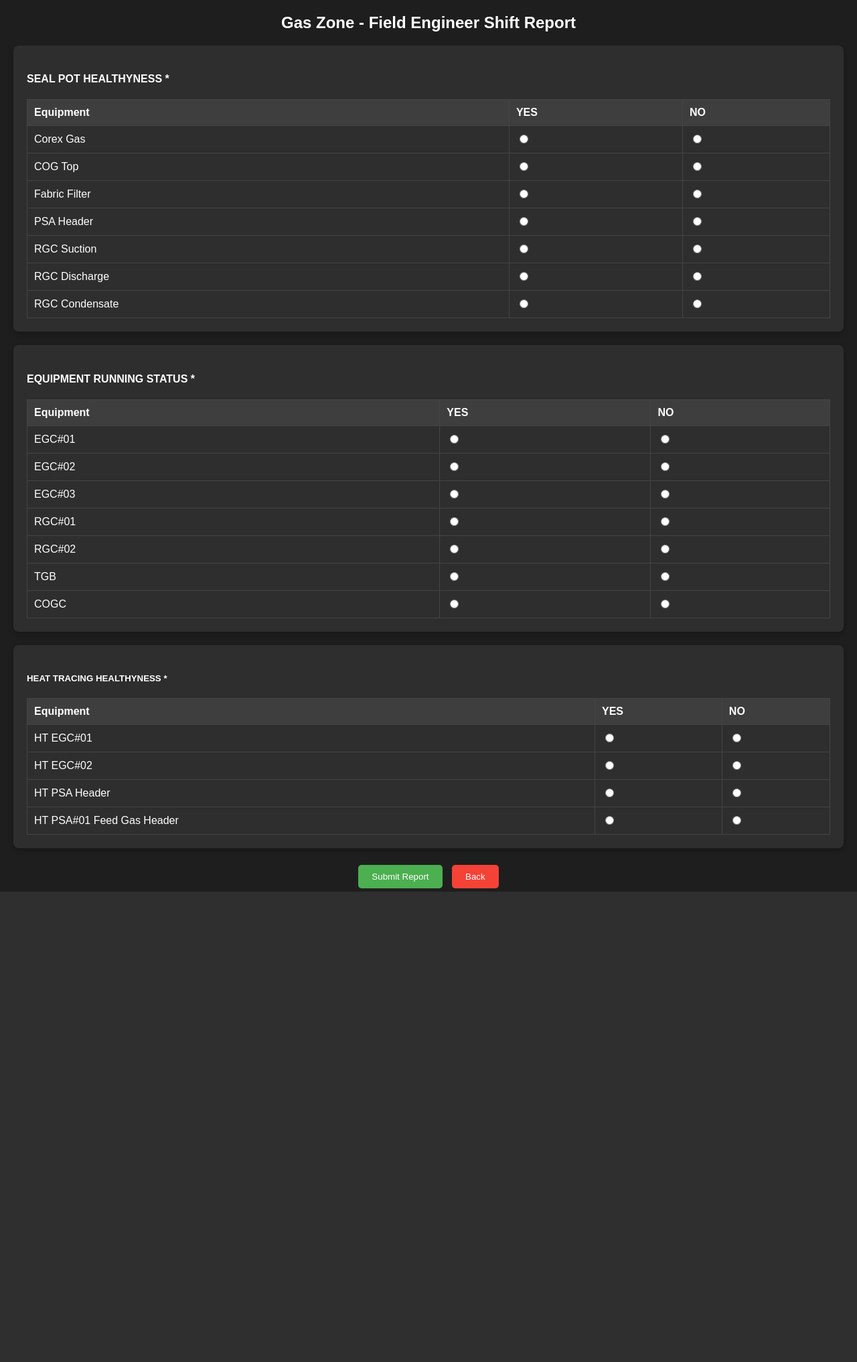
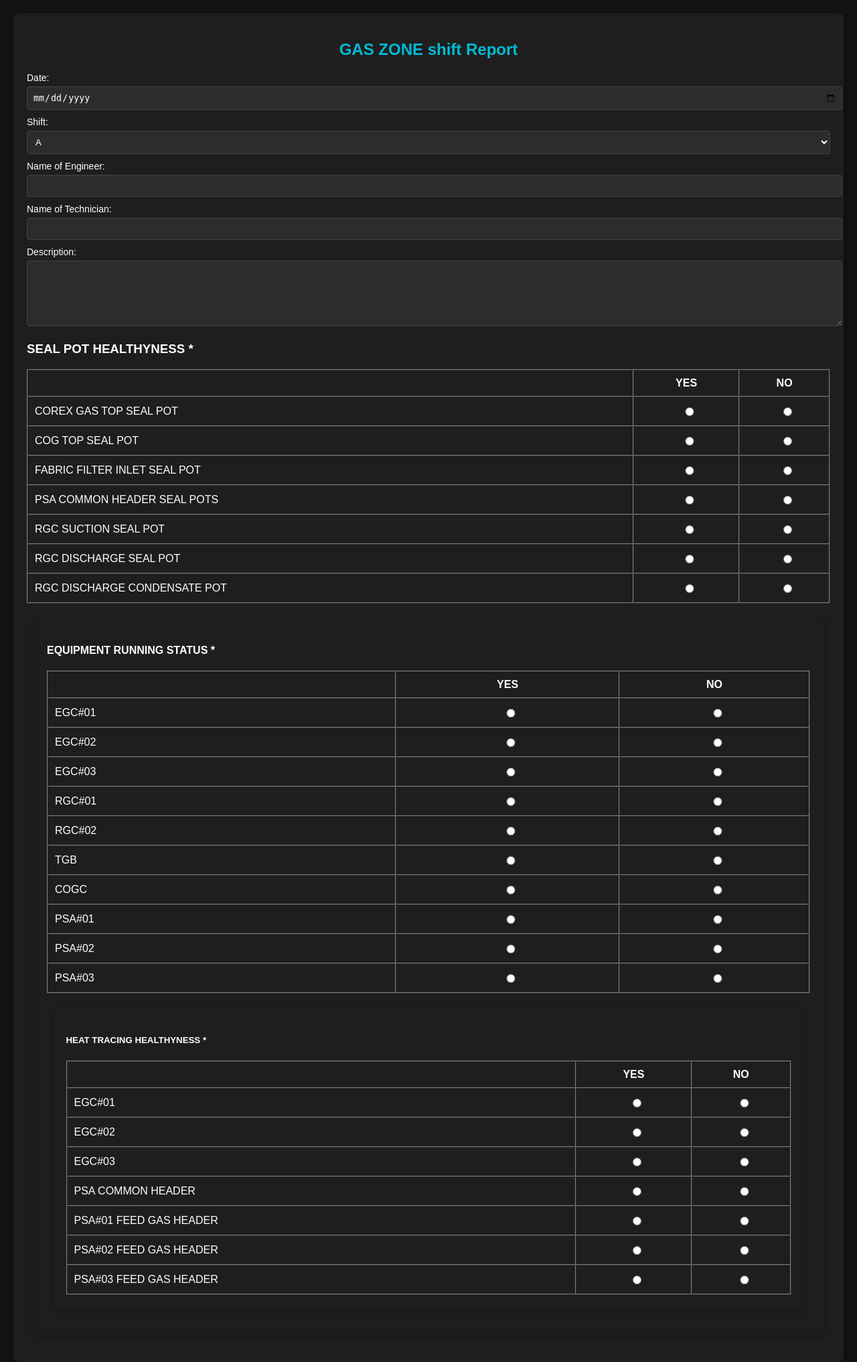
Before and after one commit to piyush1509-collab/FIELD-ENGINEER-SHIFT-REPORT-, a Flask app: page /gas-zone.html in a window 1280 px wide. Shown: the whole page at 67% size. Before the commit the page ends 1331 px from the top, so only its background shows below. Run offline with Flask 3, Linux system fonts and the light colour scheme.

Commit message:
Update gas-zone.html

```diff
--- a/templates/gas-zone.html
+++ b/templates/gas-zone.html
@@ -1,72 +1,33 @@
 <!DOCTYPE html>
-<html>
+<html lang="en">
 <head>
+    <link rel="stylesheet" href="https://cdnjs.cloudflare.com/ajax/libs/font-awesome/6.5.1/css/all.min.css">
     <meta charset="UTF-8">
-    <title>Gas Zone - Field Engineer Shift Report</title>
+    <meta name="viewport" content="width=device-width, initial-scale=1.0">
+    <title>GAS ZONE Shift Report</title>
     <style>
        body {
     font-family: Arial, sans-serif;
-            background-color: #1e1e1e;
-            color: #fff;
+    background-color: #121212;
+    color: #ffffff;
     margin: 0;
     padding: 0;
-        }
-
-        .container {
-            background-color: #2e2e2e;
-            padding: 20px;
-            border-radius: 8px;
-            box-shadow: 0 4px 8px rgba(0, 0, 0, 0.2);
-            width: 95%;
-            max-width: 1200px;
-            margin: 20px auto;
-            overflow-x: auto;
-        }
-
-        table {
-            width: 100%;
-            border-collapse: collapse;
-            margin-top: 20px;
-        }
-
-        th, td {
-            padding: 10px;
-            text-align: left;
-            border: 1px solid #444;
-        }
-
-        th {
-            background-color: #3e3e3e;
-        }
-
-        .button-container {
-            text-align: center;
-            margin-top: 20px;
-        }
-
-        .submit-btn, .back-btn {
-            background-color: #4CAF50;
-            color: white;
-            padding: 10px 20px;
-            border: none;
-            border-radius: 5px;
-            cursor: pointer;
-            margin: 5px;
-        }
-
-        .back-btn {
-            background-color: #f44336;
+    display: flex;
+    justify-content: center;
+    align-items: flex-start; /* ✅ Fix: Align content at the top */
+    height: 100vh;
+    overflow-y: auto; /* ✅ Enable scroll for the form */
 }
 
         @media screen and (max-width: 768px) {
     table {
         display: block;
         width: 100%;
-                overflow-x: auto;
+        overflow-x: auto; /* ✅ Allow horizontal scroll */
     }
 
     th, td {
-                white-space: nowrap;
+        white-space: nowrap; /* ✅ Prevent text wrapping */
     }
 
     .container {
@@ -74,70 +35,153 @@
         padding: 10px;
     }
 }
+
+
+      .container {
+    background-color: #1e1e1e;
+    padding: 20px;
+    border-radius: 8px;
+    box-shadow: 0 4px 8px rgba(0, 0, 0, 0.2);
+    width: 95%; /* ✅ Use wider width for larger content */
+    max-width: 1200px; /* ✅ Cap the width to prevent overflow */
+    margin: 20px auto;
+    overflow-x: auto; /* ✅ Enable horizontal scroll if needed */
+    overflow-y: auto;
+}
+
+        h2 {
+            text-align: center;
+            margin-bottom: 20px;
+            color: #00bcd4;
+        }
+        label {
+            display: block;
+            margin-top: 10px;
+            font-size: 14px;
+        }
+        input, select, textarea {
+            width: 100%;
+            padding: 8px;
+            margin-top: 5px;
+            background-color: #2c2c2c;
+            border: 1px solid #444;
+            color: white;
+            border-radius: 4px;
+            outline: none;
+        }
+        textarea {
+            height: 80px;
+        }
+        .button-container {
+            display: flex;
+            justify-content: space-between;
+            margin-top: 20px;
+        }
+        button {
+            padding: 10px;
+            width: 48%;
+            border: none;
+            border-radius: 4px;
+            cursor: pointer;
+            font-size: 14px;
+        }
+        .submit-btn {
+            background-color: #00bcd4;
+            color: white;
+        }
+        .back-btn {
+            background-color: #444;
+            color: white;
+        }
+        button:hover {
+            opacity: 0.8;
+        }
+        .top-section {
+            display: flex;
+            justify-content: space-between;
+        }
     </style>
 </head>
 <body>
 
-    <h2 style="text-align: center;">Gas Zone - Field Engineer Shift Report</h2>
+<div class="container">
+    <h2>GAS ZONE shift Report</h2>
 
-    <form action="/gas-zone" method="POST">
+    <form id="shiftReportForm">
+    <label>Date:</label>
+    <input type="date" name="date" required>
 
-        <!-- Seal Pot Healthyness Section -->
-        <div class="container">
-            <h4>SEAL POT HEALTHYNESS *</h4>
+    <label>Shift:</label>
+    <select name="shift">
+        <option value="A">A</option>
+        <option value="B">B</option>
+        <option value="C">C</option>
+    </select>
+
+    <label>Name of Engineer:</label>
+    <input type="text" name="engineer" required>
+
+    <label>Name of Technician:</label>
+    <input type="text" name="technician" required>
+
+    <label>Description:</label>
+    <textarea name="description" rows="4" required></textarea>
+
+        <h3>SEAL POT HEALTHYNESS *</h3>
 <table border="1" width="100%" cellpadding="10" cellspacing="0">
     <tr>
-                    <th>Equipment</th>
+        <th></th>
         <th>YES</th>
         <th>NO</th>
     </tr>
+    <!-- List of Seal Pots -->
     <tr>
-                    <td>Corex Gas</td>
+        <td>COREX GAS TOP SEAL POT</td>
         <td><input type="radio" name="corex_gas" value="YES" required></td>
         <td><input type="radio" name="corex_gas" value="NO" required></td>
     </tr>
     <tr>
-                    <td>COG Top</td>
+        <td>COG TOP SEAL POT</td>
         <td><input type="radio" name="cog_top" value="YES" required></td>
         <td><input type="radio" name="cog_top" value="NO" required></td>
     </tr>
     <tr>
-                    <td>Fabric Filter</td>
+        <td>FABRIC FILTER INLET SEAL POT</td>
         <td><input type="radio" name="fabric_filter" value="YES" required></td>
         <td><input type="radio" name="fabric_filter" value="NO" required></td>
     </tr>
     <tr>
-                    <td>PSA Header</td>
+        <td>PSA COMMON HEADER SEAL POTS</td>
         <td><input type="radio" name="psa_header" value="YES" required></td>
         <td><input type="radio" name="psa_header" value="NO" required></td>
     </tr>
     <tr>
-                    <td>RGC Suction</td>
+        <td>RGC SUCTION SEAL POT</td>
         <td><input type="radio" name="rgc_suction" value="YES" required></td>
         <td><input type="radio" name="rgc_suction" value="NO" required></td>
     </tr>
     <tr>
-                    <td>RGC Discharge</td>
+        <td>RGC DISCHARGE SEAL POT</td>
         <td><input type="radio" name="rgc_discharge" value="YES" required></td>
         <td><input type="radio" name="rgc_discharge" value="NO" required></td>
     </tr>
     <tr>
-                    <td>RGC Condensate</td>
+        <td>RGC DISCHARGE CONDENSATE POT</td>
         <td><input type="radio" name="rgc_condensate" value="YES" required></td>
         <td><input type="radio" name="rgc_condensate" value="NO" required></td>
     </tr>
 </table>
-        </div>
 
-        <!-- Equipment Running Status Section -->
+    <!-- Corrected placement for EQUIPMENT RUNNING STATUS and HEAT TRACING HEALTHYNESS -->
 <div class="container">
     <h4>EQUIPMENT RUNNING STATUS *</h4>
     <table border="1" width="100%" cellpadding="10" cellspacing="0">
     <tr>
-                    <th>Equipment</th>
+        <th></th>
         <th>YES</th>
         <th>NO</th>
     </tr>
+    <!-- List of Equipment Status -->
     <tr>
         <td>EGC#01</td>
         <td><input type="radio" name="egc_01" value="YES" required></td>
@@ -173,47 +217,152 @@
         <td><input type="radio" name="cogc" value="YES" required></td>
         <td><input type="radio" name="cogc" value="NO" required></td>
     </tr>
+    <tr>
+        <td>PSA#01</td>
+        <td><input type="radio" name="psa_01" value="YES" required></td>
+        <td><input type="radio" name="psa_01" value="NO" required></td>
+    </tr>
+    <tr>
+        <td>PSA#02</td>
+        <td><input type="radio" name="psa_02" value="YES" required></td>
+        <td><input type="radio" name="psa_02" value="NO" required></td>
+    </tr>
+    <tr>
+        <td>PSA#03</td>
+        <td><input type="radio" name="psa_03" value="YES" required></td>
+        <td><input type="radio" name="psa_03" value="NO" required></td>
+    </tr>
 </table>
-        </div>
 
-        <!-- Heat Tracing Healthyness Section -->
 <div class="container">
     <h5>HEAT TRACING HEALTHYNESS *</h5>
     <table border="1" width="100%" cellpadding="10" cellspacing="0">
     <tr>
-                    <th>Equipment</th>
+        <th></th>
         <th>YES</th>
         <th>NO</th>
     </tr>
+    <!-- List of Heat Tracing Healthyness -->
     <tr>
-                    <td>HT EGC#01</td>
+        <td>EGC#01</td>
         <td><input type="radio" name="ht_egc_01" value="YES" required></td>
         <td><input type="radio" name="ht_egc_01" value="NO" required></td>
     </tr>
     <tr>
-                    <td>HT EGC#02</td>
+        <td>EGC#02</td>
         <td><input type="radio" name="ht_egc_02" value="YES" required></td>
         <td><input type="radio" name="ht_egc_02" value="NO" required></td>
     </tr>
     <tr>
-                    <td>HT PSA Header</td>
+        <td>EGC#03</td>
+        <td><input type="radio" name="ht_egc_03" value="YES" required></td>
+        <td><input type="radio" name="ht_egc_03" value="NO" required></td>
+    </tr>
+    <tr>
+        <td>PSA COMMON HEADER</td>
         <td><input type="radio" name="ht_psa_header" value="YES" required></td>
         <td><input type="radio" name="ht_psa_header" value="NO" required></td>
     </tr>
     <tr>
-                    <td>HT PSA#01 Feed Gas Header</td>
+        <td>PSA#01 FEED GAS HEADER</td>
         <td><input type="radio" name="ht_psa_01" value="YES" required></td>
         <td><input type="radio" name="ht_psa_01" value="NO" required></td>
     </tr>
+    <tr>
+        <td>PSA#02 FEED GAS HEADER</td>
+        <td><input type="radio" name="ht_psa_02" value="YES" required></td>
+        <td><input type="radio" name="ht_psa_02" value="NO" required></td>
+    </tr>
+    <tr>
+        <td>PSA#03 FEED GAS HEADER</td>
+        <td><input type="radio" name="ht_psa_03" value="YES" required></td>
+        <td><input type="radio" name="ht_psa_03" value="NO" required></td>
+    </tr>
 </table>
-        </div>
 
-        <!-- Submit and Back Buttons -->
-        <div class="button-container">
-            <button class="submit-btn" type="submit">Submit Report</button>
-            <button class="back-btn" type="button" onclick="history.back()">Back</button>
     </div>
 </form>
 
+<!-- ✅ Step 3: Add This Popup for Success Message -->
+<div id="successPopup" class="popup">
+    <div class="popup-content">
+        <p>✅ Your Shift Report has been Submitted Successfully!</p>
+        <button onclick="closePopup()">OK</button>
+    </div>
+</div>
+
+<script>
+    function submitReport() {
+        alert("Report submitted successfully!");
+        // Here you can add logic to send the data to the backend
+    }
+
+    function goBack() {
+        window.history.back();
+    }
+</script>
+<style>
+    /* ✅ Popup Modal Styling */
+    .popup {
+        display: none;
+        position: fixed;
+        top: 50%;
+        left: 50%;
+        transform: translate(-50%, -50%);
+        background: #1e1e1e;
+        color: white;
+        padding: 20px;
+        border-radius: 8px;
+        box-shadow: 0 4px 8px rgba(255, 255, 255, 0.1);
+        text-align: center;
+        width: 300px;
+    }
+    .popup-content button {
+        background-color: #00bcd4;
+        color: white;
+        border: none;
+        padding: 10px;
+        border-radius: 4px;
+        cursor: pointer;
+        margin-top: 10px;
+    }
+</style>
+<script>
+let isSubmitting = false;  // ✅ Prevent duplicate submissions
+
+document.getElementById("shiftReportForm").addEventListener("submit", function(event) {
+    event.preventDefault();  // ✅ Prevent page reload
+
+    if (isSubmitting) {
+        return;  // ✅ Stop if form is already submitting
+    }
+
+    isSubmitting = true;  // ✅ Lock submission
+
+    // ✅ Send form data to Flask using Fetch API
+    fetch("", {
+        method: "POST",
+        body: new FormData(this)
+    })
+    .then(response => response.text())
+    .then(data => {
+        // ✅ Show popup message
+        document.getElementById("successPopup").style.display = "block";
+        // ✅ Clear form fields after submission
+        document.getElementById("shiftReportForm").reset();
+    })
+    .catch(error => console.error("Error submitting form:", error))
+    .finally(() => {
+        isSubmitting = false;  // ✅ Unlock submission after processing
+    });
+});
+
+
+// ✅ Close the popup
+function closePopup() {
+    document.getElementById("successPopup").style.display = "none";
+}
+</script>
+
 </body>
 </html>
```
Lines whose indentation alone changed are shown as unchanged.
